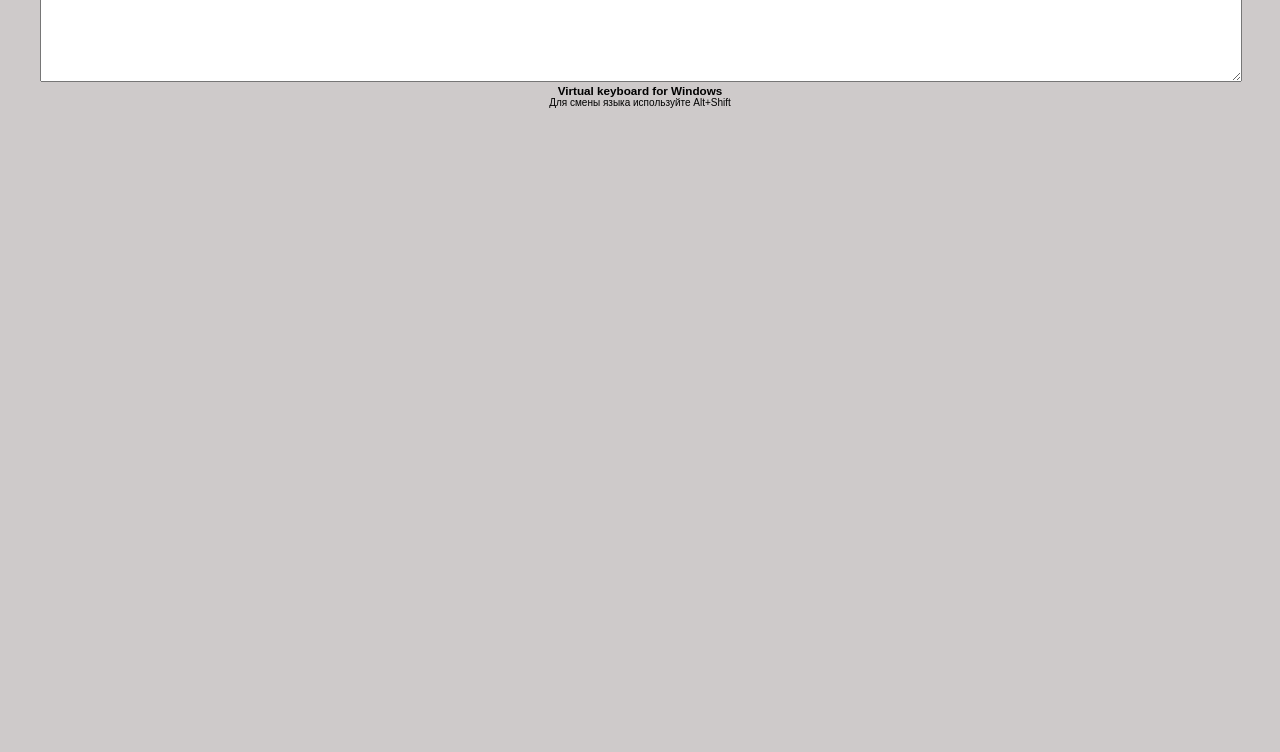
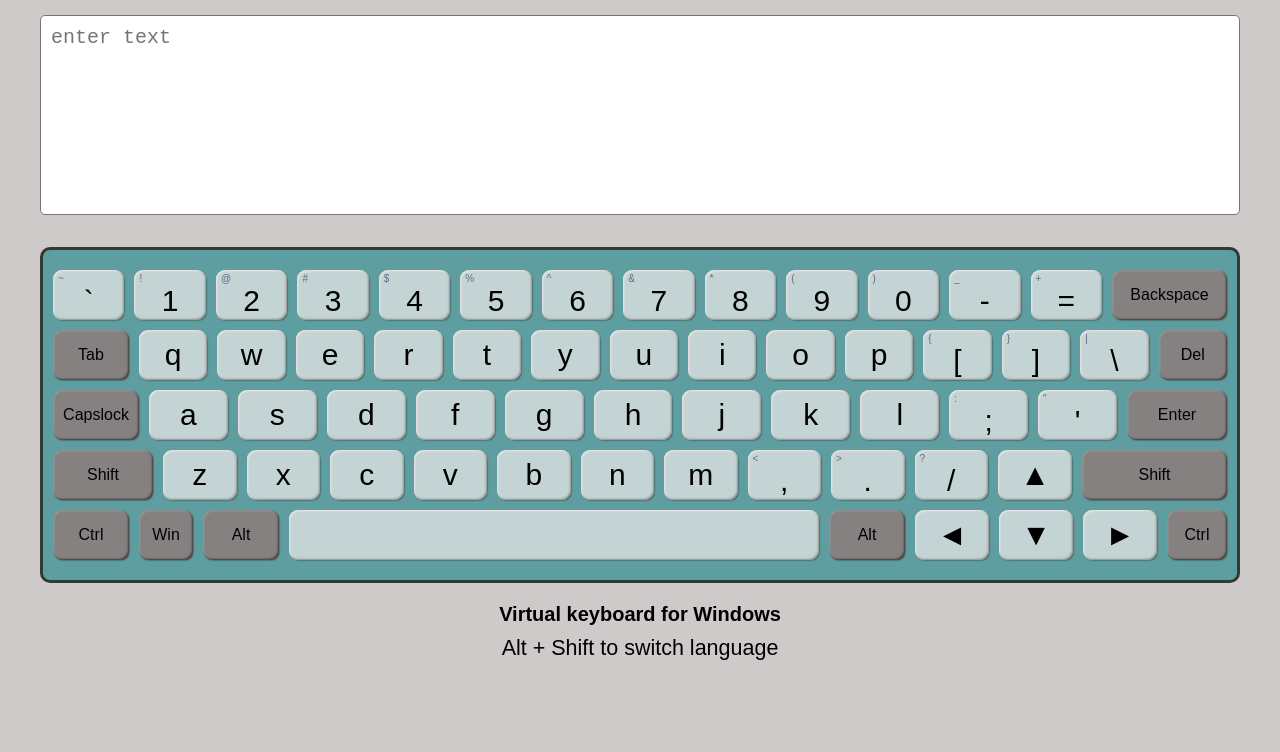
Before and after one commit to pestler/virtual-keyboard, a website with bundled scripts: page index.html in a window 1280 px wide. Shown: the part 48-800 px from the top of the page. Built offline with nearby package versions, Linux system fonts and the light colour scheme.

Commit message:
feat: add keyboard

```diff
--- a/css/style.css
+++ b/css/style.css
@@ -12,12 +12,141 @@ body {
     background: #cecaca;
 }
 
-.main, .footer{
-    width: 120rem;
+.main,
+.footer {
+    max-width: 120rem;
     text-align: center;
     margin: 0 auto;
 }
 
-.output{
+.output {
     width: 100%;
 }
+
+.keyboard-container {
+    display: grid;
+    grid-row-gap: 1rem;
+    padding: 1rem;
+    position: relative;
+    overflow: hidden;
+    background: cadetblue;
+    border-radius: 1rem;
+    border: 3px solid rgb(49, 58, 52);
+    margin: 2rem 0;
+    padding: 2rem 1rem;
+}
+
+.keyboard-rows__button {
+    display: grid;
+    grid-gap: 1rem;
+    grid-row-gap: 1rem;
+    height: 5rem;
+}
+
+.keyboard__button {
+    display: flex;
+    cursor: pointer;
+    border-radius: 9px;
+    flex-direction: column;
+    justify-content: center;
+    align-items: center;
+    background: rgba(230, 230, 230, 0.75);
+    box-shadow: inset rgba(128, 119, 119, 0.75) -1px -1px 2px, inset rgba(248, 235, 235, 0.9) 1px 1px 2px, rgba(8, 8, 8, 0.8) 1px 1px 2px -1px;
+    transition: all .3s ease;
+}
+
+.topSymbol {
+    width: 100%;
+    color: #68688a;
+    text-align: left;
+    padding-left: 1rem;
+    transition: all .3s ease;
+}
+
+.symbol {
+    font-size: 3rem;
+    width: 100%;
+    text-align: center;
+    transition: all .2s ease;
+}
+
+[data-darkbutton="true"] {
+    background: rgb(134, 129, 129);
+    box-shadow: inset rgba(39, 37, 37, 0.75) -1px -1px 2px, inset rgba(161, 160, 160, 0.9) 1px 1px 2px, rgba(0, 0, 0, .8) 1px 1px 2px -1px;
+}
+
+[data-darkbutton="true"]>.symbol {
+    font-size: 1.6rem;
+}
+
+[data-code="CapsLock"] {
+    width: 8.6rem;
+}
+
+[data-code="Enter"],
+[data-code="ShiftLeft"] {
+    width: 10rem;
+}
+
+[data-code="ShiftRight"] {
+    width: 14.5rem;
+}
+
+[data-code="ControlRight"] {
+    width: 6rem;
+}
+
+[data-code="Backspace"] {
+    width: 11.5rem;
+}
+
+[data-code="Space"] {
+    width: 53rem;
+}
+
+[data-code="ControlLeft"],
+[data-code="Tab"],
+[data-code="AltLeft"],
+[data-code="AltRight"] {
+    width: 7.6rem;
+}
+[data-code="ArrowUp"],
+[data-code="ArrowDown"],
+[data-code="ArrowLeft"],
+[data-code="ArrowRight"]{
+    width:7.4rem;
+}
+
+
+.active {
+    background: rgb(163, 159, 159);
+}
+
+.symbols {
+    font-size: 2.5rem;
+    width: 100%;
+    text-align: center;
+    transition: all .1s ease;
+}
+
+.title{
+    font-size: 200%;
+    margin: 1rem;
+}
+
+.title-lang{
+    font-size: 215%;
+    margin: 1rem;
+}
+
+.textarea{
+    resize: none;
+    width: 100%;
+    height: 25vh;
+    padding: 1rem;
+    border-radius: 5px;
+    box-sizing: border-box;
+    font-size: 2rem;
+    margin-top: 2rem;
+    margin-bottom: 1rem;
+}
--- a/js/en-ru.js
+++ b/js/en-ru.js
@@ -211,9 +211,9 @@ export const language = {
       code: 'Enter',
     },
     {
-      small: 'large',
+      small: 'Shift',
       large: null,
-      code: 'largeLeft',
+      code: 'ShiftLeft',
     },
     {
       small: 'z',
@@ -271,9 +271,9 @@ export const language = {
       code: 'ArrowUp',
     },
     {
-      small: 'large',
+      small: 'Shift',
       large: null,
-      code: 'largeRight',
+      code: 'ShiftRight',
     },
     {
       small: 'Ctrl',
@@ -533,9 +533,9 @@ export const language = {
       code: 'Enter',
     },
     {
-      small: 'large',
+      small: 'Shift',
       large: null,
-      code: 'largeLeft',
+      code: 'ShiftLeft',
     },
     {
       small: 'я',
--- a/js/keyboard.js
+++ b/js/keyboard.js
@@ -1,13 +1,15 @@
 import createEl from './create-el.js';
+import { language } from './en-ru.js';
+import Keys from './keys.js';
 
-const MSG_EN = '<kbd>Alt</kbd> + <kbd>Shift</kbd> to switch language';
+const MSG_EN = 'Alt + Shift to switch language';
 const MSG_RU = 'Для смены языка используйте Alt+Shift';
 const MSGS = [MSG_EN, MSG_RU];
 
 const main = createEl('main', 'main', [createEl('h1', 'title', 'virtual-keyboard')]);
 
 const footer = createEl('footer', 'footer', [createEl('h3', 'title', 'Virtual keyboard for Windows'),
-  createEl('p', 'title-lang', MSGS[1])]);
+  createEl('p', 'title-lang', MSGS[0])]);
 
 export default class Keyboard {
   constructor(rowsButtons) {
@@ -15,27 +17,38 @@ export default class Keyboard {
   }
 
   init(lang) {
-    this.keyBase = lang;
+    this.keyBase = language[lang];
     this.output = createEl(
       'textarea',
-      'output',
+      'textarea',
       null,
       main,
       ['placeholder', 'enter text'],
-      ['rows', 7],
+      ['rows', 12],
       ['cols', 40],
       ['spellcheck', false],
       ['autocorrect', 'off'],
     );
     console.log(555);
-    this.container = createEl('div', 'keyboard', null, main, ['lang', lang]);
+    this.container = createEl('section', 'keyboard-container', null, main, ['language', lang]);
     document.body.prepend(footer);
     document.body.prepend(main);
-    console.log(this.keyBase);
-
     return this;
   }
 
-  /*  generatePage() {
-   } */
+  generatePage() {
+    this.keyButtons = [];
+    this.rowsButtons.forEach((elRows, ind) => {
+      const rowsButtonsKeys = createEl('div', 'keyboard-rows__button', null, this.container, ['row', ind + 1]);
+      rowsButtonsKeys.style.gridTemplateColumns = `repeat(${elRows.length}, 1fr)`;
+      elRows.forEach((codeBut) => {
+        const keyObj = this.keyBase.find((key) => key.code === codeBut);
+        if (keyObj) {
+          const keyButton = new Keys(keyObj);
+          this.keyButtons.push(keyButton);
+          rowsButtonsKeys.appendChild(keyButton.div);
+        }
+      });
+    });
+  }
 }
--- a/js/keys.js
+++ b/js/keys.js
@@ -1,4 +1,26 @@
-import createEl from "./create-el";
+import createEl from "./create-el.js";
+
 export default class Keys {
+  constructor({ small, large, code }) {
+    this.small = small;
+    this.large = large;
+    this.code = code;
+    this.darkButtons = Boolean(small.match(/Caps|Ctrl|Alt|Shift|Tab|Win|Back|Del|Enter|arr/));
 
+    if (large && large.match(/[^a-zA-Zа-яА-ЯёЁ0-9]/)) {
+      this.topSymbol = createEl('div', 'topSymbol', this.large);
+    } else {
+      this.topSymbol = createEl('div', 'topSymbol', '');
+    }
+
+    this.symbol = createEl('div', 'symbol', this.small);
+    this.div = createEl(
+      'div',
+      'keyboard__button',
+      [this.topSymbol, this.symbol],
+      null,
+      ['code', this.code],
+      this.darkButtons ? ['darkbutton', 'true'] : ['darkbutton', 'false'],
+    );
+  }
 }
--- a/js/script.js
+++ b/js/script.js
@@ -2,4 +2,4 @@ import { language, rowsButtons } from './en-ru.js';
 import Keyboard from './keyboard.js';
 import { set, get } from "./storage.js";
 const lang = 'en';
-new Keyboard(rowsButtons).init(lang)//.generatePage();
+new Keyboard(rowsButtons).init(lang).generatePage();
```
